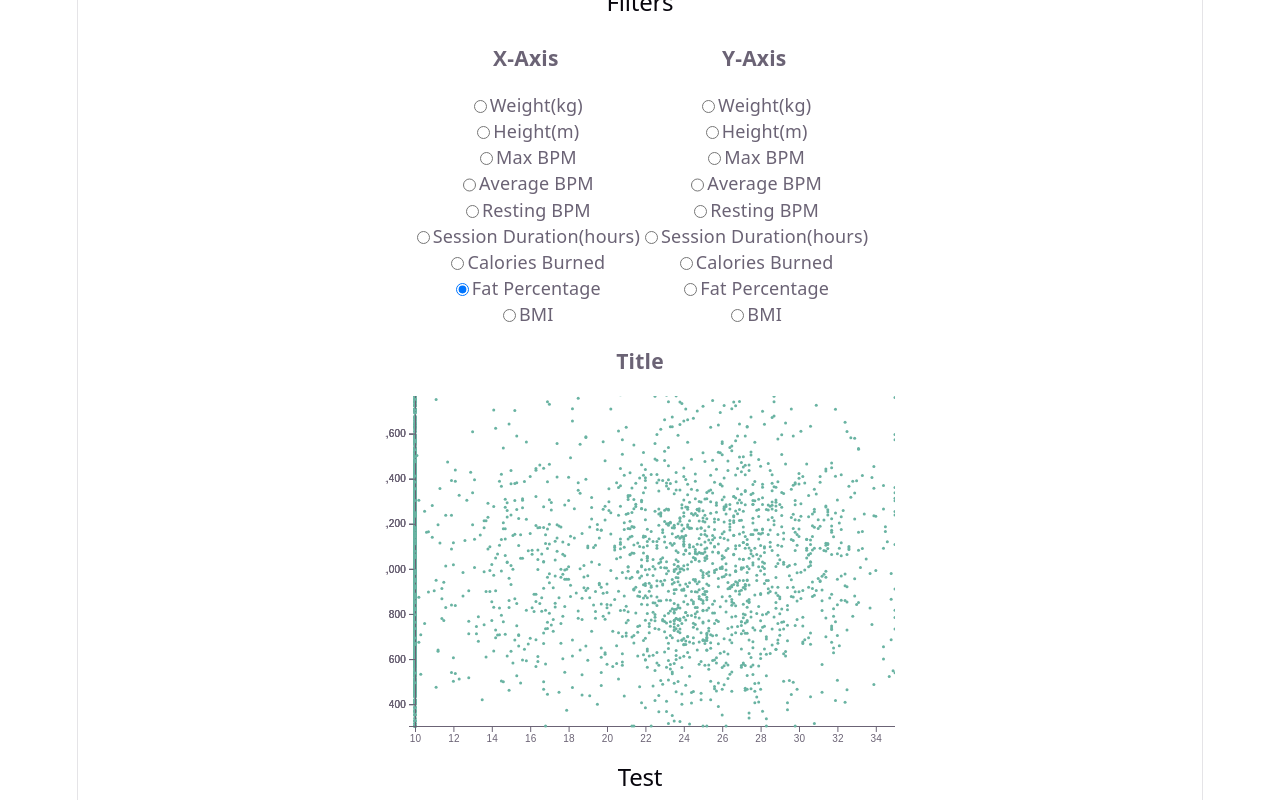
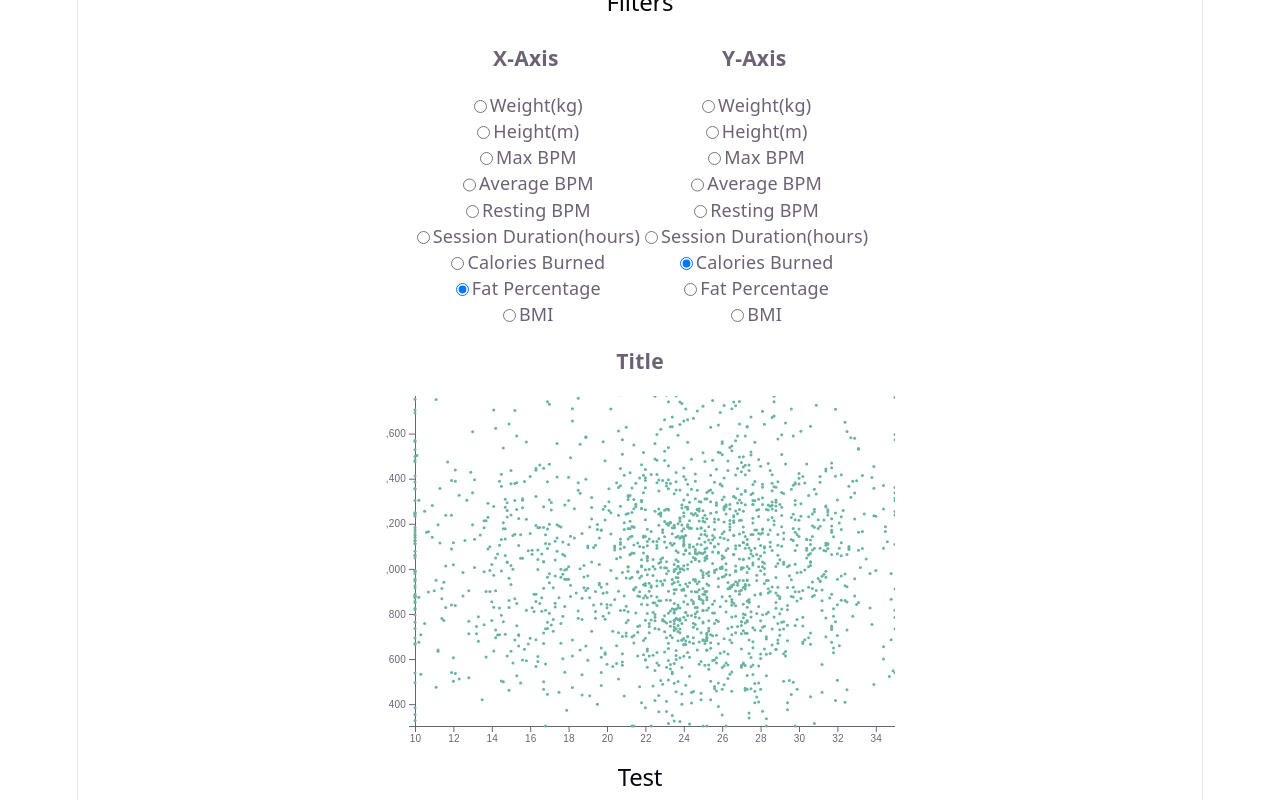
Before and after one commit to partum/fitness-stats, a React (Vite) app: page / in a window 1280 px wide. Shown: the part 217-1017 px from the top of the page. Built offline with nearby package versions, Linux system fonts and the light colour scheme.

Commit message:
solved issue of too many graphs and added y-axis filter

```diff
--- a/src/App.jsx
+++ b/src/App.jsx
@@ -6,16 +6,20 @@ import Graphs from './components/Graphs'
 
 function App() {
   const [xAxis, setXAxis] = useState("Fat_Percentage");
+  const [yAxis, setYAxis] = useState("Calories_Burned");
   const handleXAxisChange = (value) => {
     setXAxis(value);
+  }
+  const handleYAxisChange = (value) => {
+    setYAxis(value);
   }
 
   return (
     <>
       <h1>Fitness Stats</h1>
       <Summary />
-      <Filters default={xAxis} onChange={handleXAxisChange} />
-      <Graphs selectedXAxis={xAxis} />
+      <Filters defaultX={xAxis} defaultY={yAxis} onChangeX={handleXAxisChange} onChangeY={handleYAxisChange} />
+      <Graphs selectedXAxis={xAxis} selectedYAxis={yAxis} />
     </>
   )
 }
--- a/src/components/Filters.jsx
+++ b/src/components/Filters.jsx
@@ -9,11 +9,11 @@ function Filters(props) {
     <div className="filters">
       <span>
         <h3>X-Axis</h3>
-        <FilterRadio name="filter_data_x" default={props.default} onChange={props.onChange} />
+        <FilterRadio name="filter_data_x" default={props.defaultX} onChange={props.onChangeX} />
       </span>
       <span>
         <h3>Y-Axis</h3>
-        <FilterRadio name="filter_data_y" default="height" />
+        <FilterRadio name="filter_data_y" default={props.defaultY} onChange={props.onChangeY} />
       </span>
     </div>
   </span>)
--- a/src/components/Graphs.jsx
+++ b/src/components/Graphs.jsx
@@ -19,7 +19,7 @@ const defaultData = parsedData.map((row) => ({
   BMI: Number(row.BMI) || 0,
 }));
 
-export default function Graphs({ selectedXAxis }) {
+export default function Graphs({ selectedXAxis, selectedYAxis }) {
 
   let data = defaultData
   let marginTop = 10
@@ -31,6 +31,8 @@ export default function Graphs({ selectedXAxis }) {
 
   let [xMax, setXMax] = useState(d3.max(data, (d) => d.selectedXAxis));
   let [xMin, setXMin] = useState(d3.min(data, (d) => d.selectedXAxis));
+  let [yMax, setYMax] = useState(d3.max(data, (d) => d[selectedYAxis]));
+  let [yMin, setYMin] = useState(d3.min(data, (d) => d[selectedYAxis]));
 
   let maxCalories = d3.max(data, (d) => d.Calories_Burned);
   let minCalories = d3.min(data, (d) => d.Calories_Burned);
@@ -51,15 +53,12 @@ export default function Graphs({ selectedXAxis }) {
   let maxBMI = d3.max(data, (d) => d.BMI);
   let minBMI = d3.min(data, (d) => d.BMI);
 
-  console.log("Max and min", xMax, xMin);
-
-
-
   const GraphTest = () => {
     const ref = useRef()
 
     useEffect(() => {
       const svgElement = d3.select(ref.current)
+      svgElement.selectAll("*").remove(); // This line is from AI, I'm not sure if manipulating the DOM directly is ok in React
       // Add x-axis
       const x = d3.scaleLinear()
         .domain([xMin, xMax])
@@ -69,7 +68,7 @@ export default function Graphs({ selectedXAxis }) {
         .call(d3.axisBottom(x));
       // Add y-axis
       const y = d3.scaleLinear()
-        .domain([minCalories, maxCalories])
+        .domain([yMin, yMax])
         .range([height, 0]);
       svgElement.append("g")
         .attr("transform", `translate(${marginRight}, -${marginRight})`)
@@ -81,11 +80,11 @@ export default function Graphs({ selectedXAxis }) {
         .data(data)
         .join("circle")
         .attr("cx", function (d) { return x(d[selectedXAxis]); })
-        .attr("cy", function (d) { return y(d.Calories_Burned); })
+        .attr("cy", function (d) { return y(d[selectedYAxis]); })
         .attr("r", 1.5)
         .style("fill", "#69b3a2")
         .attr("transform", `translate(${marginRight}, -${marginRight})`);
-    }, [xMax])
+    }, [xMax, yMax])
 
     return (
       <svg style={{ border: "1px solid white" }} width={width} height={height}
@@ -97,7 +96,9 @@ export default function Graphs({ selectedXAxis }) {
   useEffect(() => {
     setXMax(d3.max(data, (d) => d[selectedXAxis]));
     setXMin(d3.min(data, (d) => d[selectedXAxis]));
-  }, [selectedXAxis]);
+    setYMax(d3.max(data, (d) => d[selectedYAxis]));
+    setYMin(d3.min(data, (d) => d[selectedYAxis]));
+  }, [selectedXAxis, selectedYAxis]);
 
   return (
     <span>
```
Also changed, not shown: 1 other file (tests, documents, lock files or other folders).
